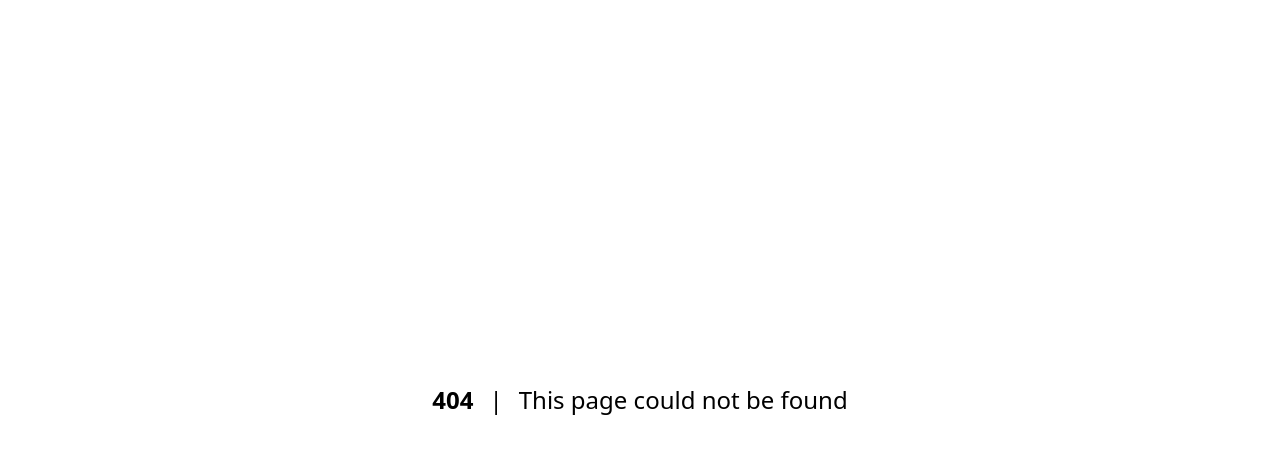
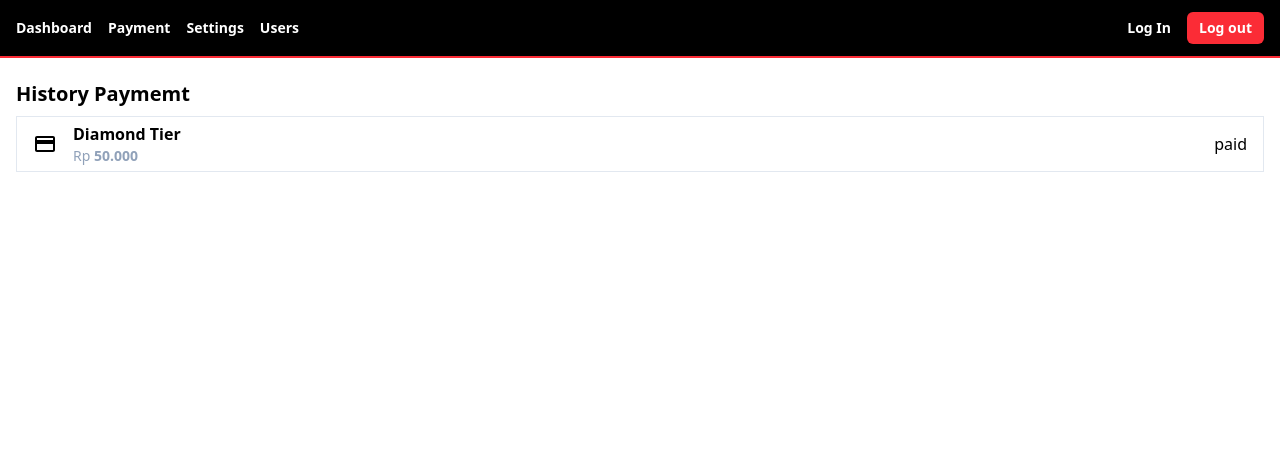
Before and after one commit to Styxian-Legion/fe-file-storage, a React (Vite) app: page /payment in a window 1280 px wide. Before the commit this address had no page. Shown: the top 454 px of the page. Built offline with nearby package versions, Linux system fonts and the light colour scheme.

Commit message:
create page payment

```diff
--- a/src/main.tsx
+++ b/src/main.tsx
@@ -8,6 +8,7 @@ import SignUp from './pages/SignUp'
 import NotFound from './pages/NotFound'
 
 import Dashboard from './pages/Dashboard'
+import Payment from './pages/Payment'
 import Settings from './pages/Settings'
 
 createRoot(document.getElementById('root')!).render(
@@ -18,6 +19,7 @@ createRoot(document.getElementById('root')!).render(
                 <Route path="/sign-up" element={<SignUp />} />
 
                 <Route path="/dashboard" element={<Dashboard />} />
+                <Route path="/payment" element={<Payment />} />
                 <Route path="/settings" element={<Settings />} />
 
                 <Route path="*" element={<NotFound />} />
--- /dev/null
+++ b/src/pages/Payment.tsx
@@ -0,0 +1,25 @@
+import MasterLayout from "../layout/MasterLayour"
+
+import { MdPayment } from "react-icons/md";
+
+export default function Payment() {
+    return (
+        <MasterLayout className="w-full pt-20">
+            <div className="w-full max-w-screen-2xl mx-auto px-4 flex flex-col gap-4">
+               <div className="w-full flex flex-col gap-2">
+                    <h1 className="text-xl font-semibold">History Paymemt</h1>
+                    <div className="w-full h-14 px-4 border border-slate-200 flex justify-between items-center">
+                        <div className="flex items-center gap-4">
+                            <MdPayment className="w-6 h-6" />
+                            <div className="flex flex-col">
+                                <h1 className="font-semibold">Diamond Tier</h1>
+                                <p className="text-sm text-slate-400">Rp <b>50.000</b></p>
+                            </div>
+                        </div>
+                        <span>paid</span>
+                    </div>
+               </div>
+            </div>
+        </MasterLayout>
+    )
+}
```
